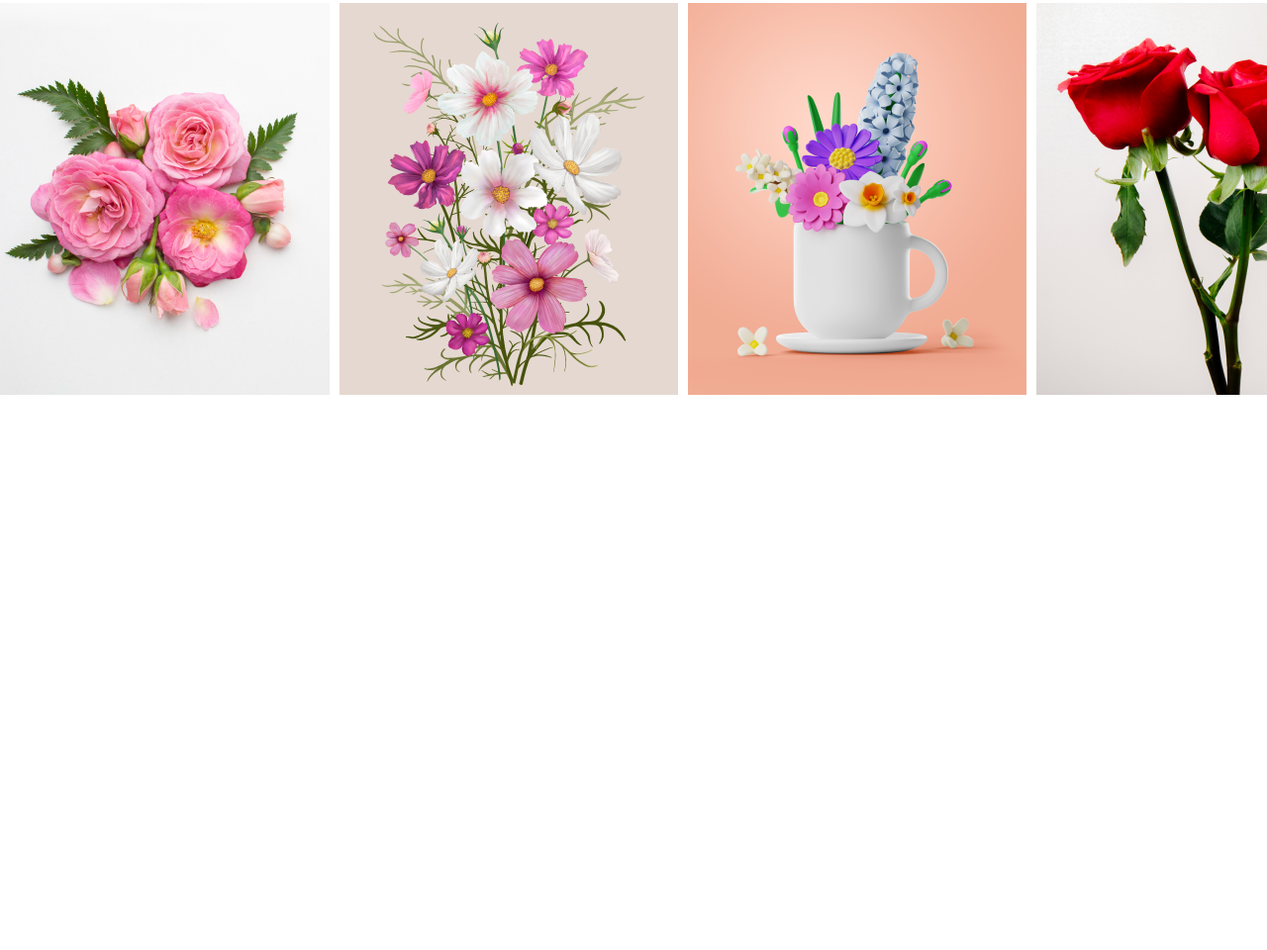
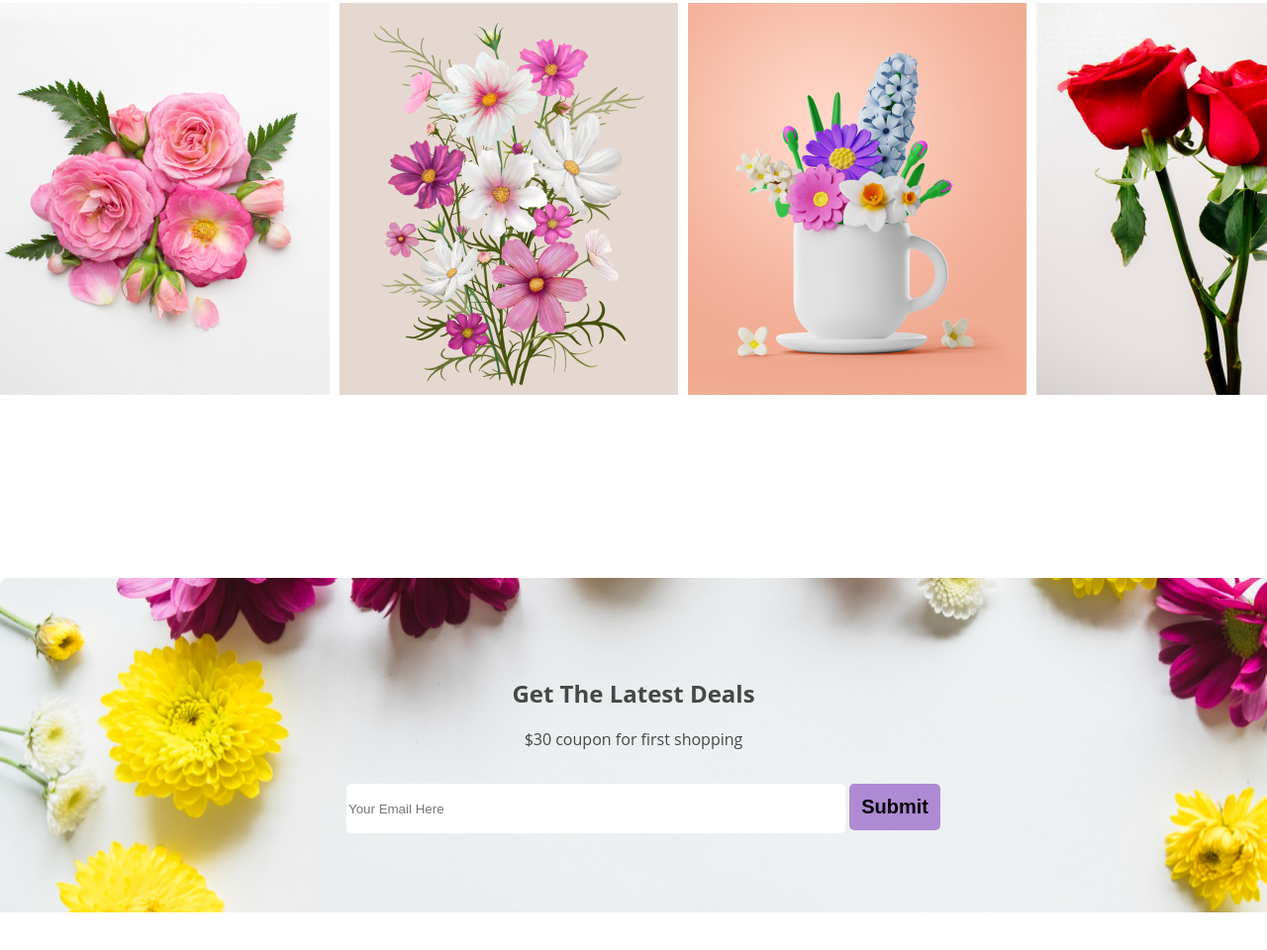
Before and after one commit to Rejuwan12/my-flower-shop, a plain HTML site: page index.html in a window 1280 px wide. Shown: the part 2927-3887 px from the top of the page at 99% size. Before the commit the page ends 3511 px from the top, so only its background shows below. Drawn offline with Linux system fonts and the light colour scheme.

Commit message:
section-5 done

```diff
--- a/index.html
+++ b/index.html
@@ -105,6 +105,21 @@
 
 
 </section>
+<section class="section-5">
+   <h1 class="section-5-title">Get The Latest Deals</h1>
+        <p class="section-5-description">$30 coupon for first shopping</p>
+
+     <div class="button">
+        <form class="contact" action="">
+         <input class="input" type="text" placeholder="Your Email Here">
+         <input  class="btn" type="submit" value="Submit">
+        </form>
+         </div>
+
+        </div>
+
+
+</section>
 
 </body>
 </html>
--- a/stylesss/styles.css
+++ b/stylesss/styles.css
@@ -222,3 +222,27 @@ span{
 
 
 }
+.section-5{
+    background-image: url("../image/Rectangle\ 9.png");
+    padding: 80px;
+    max-width: 1140px;
+    margin: 0 auto;
+    justify-content: center;
+    margin-bottom: 100px;
+    }
+.section-5-title{
+    color: #474747;
+    text-align: center;
+}
+.section-5-description{
+    color: #474747;
+    text-align: center;
+}
+.input{
+    margin-top: 18px;
+    width: 500px;
+    height: 48px;
+    border: none;
+    margin-left: 270px;
+    border-radius: 5px;
+}
```
